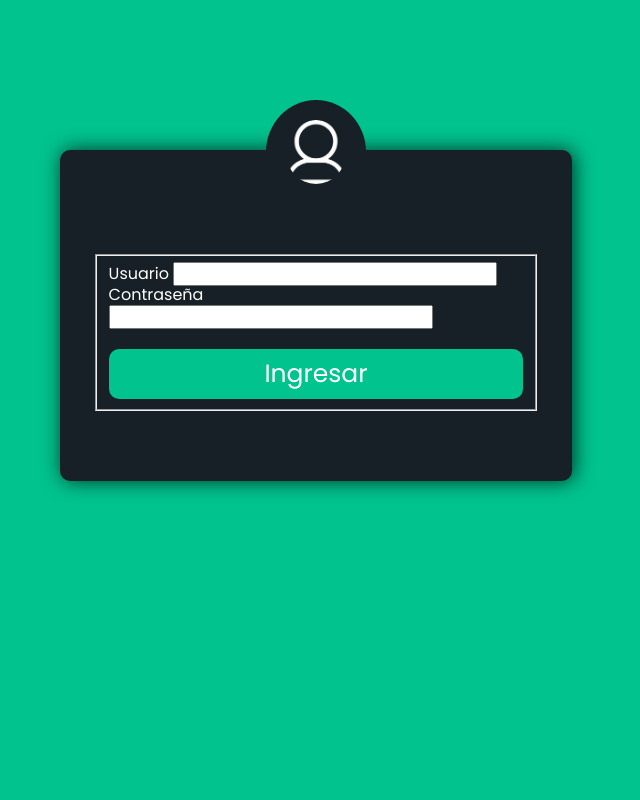
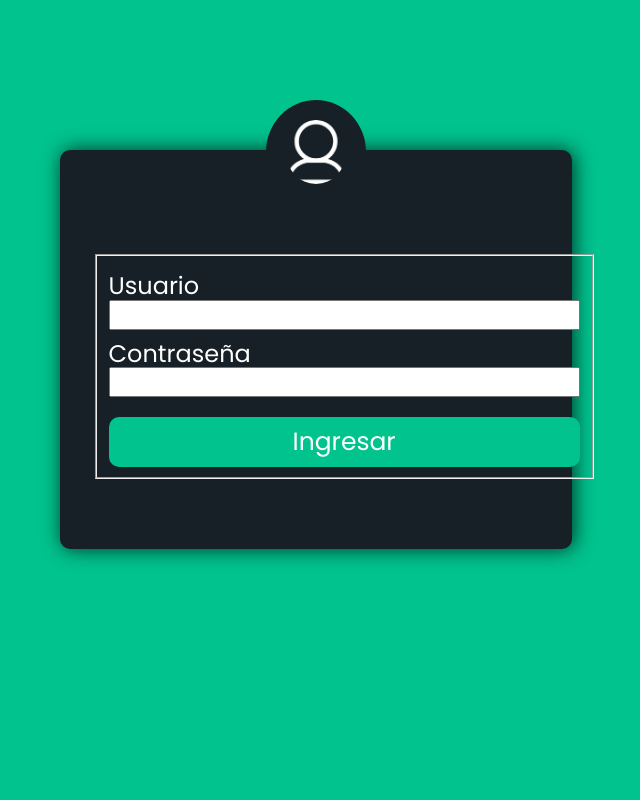
Before and after one commit to roger2107/generador-catalogos, a PHP site: page / in a window 1280 px wide. Shown: the whole page, without its empty margins (324-964 px from the left). Run offline with PHP 8.4, Linux system fonts and the light colour scheme.

Commit message:
Estilos de la pagina de LOGIN arreglados

```diff
--- a/build/css/app.css
+++ b/build/css/app.css
@@ -419,6 +419,10 @@ h5 {
   display: none;
 }
 
+.oculto {
+  display: none;
+}
+
 .boton--oculto {
   display: none;
 }
@@ -611,6 +615,19 @@ h5 {
 
 .label-login {
   color: #fff;
+}
+
+.contendor-campo__login {
+  display: flex;
+  flex-direction: column;
+}
+.contendor-campo__login label {
+  margin-top: 1rem;
+  font-size: 2.4rem;
+}
+.contendor-campo__login input[type=text], .contendor-campo__login input[type=password] {
+  height: 3rem;
+  font-size: 2.4rem;
 }
 
 .menu-admin {
--- a/index.php
+++ b/index.php
@@ -79,11 +79,11 @@
             <form class="formulario formulario--login" method="POST">
                 <fieldset class="formulario__campos">
                     <!-- <legend>Inicia Sesión</legend> -->
-                    <div class="contendor-campo">
+                    <div class="contendor-campo contendor-campo__login">
                         <label class="label-login" for="usuario">Usuario</label>
                         <input type="text" name="username" required>
                     </div>
-                    <div class="contendor-campo">
+                    <div class="contendor-campo contendor-campo__login">
                         <label class="label-login" for="usuario">Contraseña</label>
                         <input type="password" name="password" id="" required>
                     </div>
--- a/src/scss/layout/_login.scss
+++ b/src/scss/layout/_login.scss
@@ -40,3 +40,18 @@
 .label-login{
     color: v.$blanco;
 }
+
+.contendor-campo__login{
+    display: flex;
+    flex-direction: column;
+
+    label{
+        margin-top: 1rem;
+        font-size: 2.4rem;
+    }
+
+    input[type="text"], input[type="password"]{
+        height: 3rem;
+        font-size: 2.4rem;
+    }
+}
```
